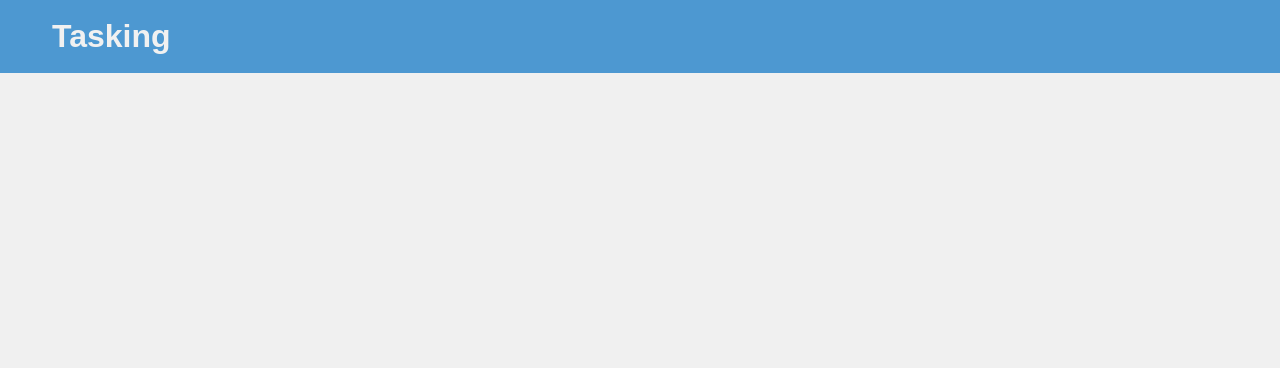
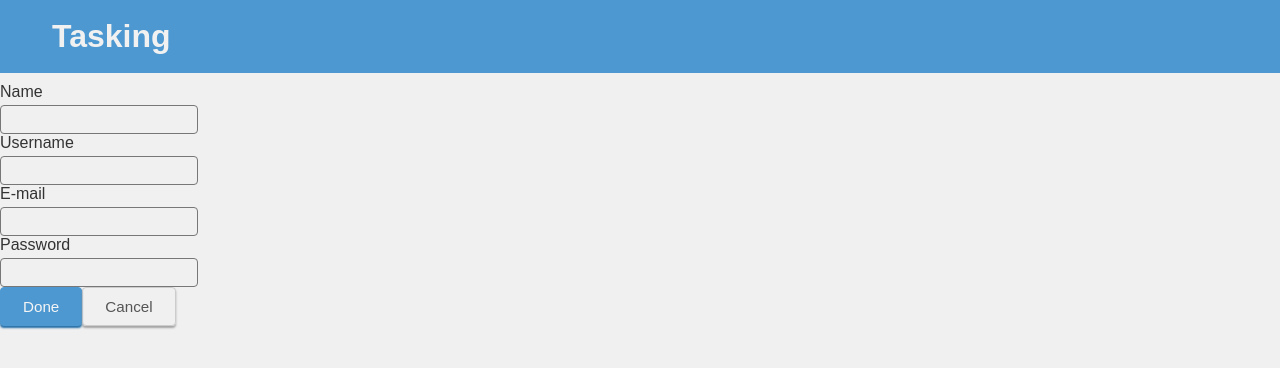
Before and after one commit to Gabriel-JM/tasking, a React (Create React App) app in the folder web/: page /register in a window 1280 px wide. Shown: the top 368 px of the page. Built offline with nearby package versions, Linux system fonts and the light colour scheme.

Commit message:
Creating register page

```diff
--- a/web/src/assets/css/buttons.css
+++ b/web/src/assets/css/buttons.css
@@ -5,7 +5,7 @@ button.btn {
   --btn-shadow: #888b;
 
   padding: 10px 22px;
-  font-size: 1rem;
+  font-size: 0.95rem;
   color: var(--btn-color);
   background-color: var(--btn-bg-color);
   border: 1px solid var(--btn-border-color);
--- /dev/null
+++ b/web/src/pages/Register/index.tsx
@@ -0,0 +1,23 @@
+import React from 'react'
+import { Link } from 'react-router-dom'
+import InputField from '../../components/Forms/InputField'
+
+function Register() {
+  return (
+    <section className="register-container">
+      <form>
+        <InputField label="Name" />
+        <InputField label="Username" />
+        <InputField label="E-mail" />
+        <InputField label="Password" />
+
+        <button className="btn primary">Done</button>
+        <Link to="/">
+          <button className="btn">Cancel</button>
+        </Link>
+      </form>
+    </section>
+  )
+}
+
+export default Register
--- a/web/src/router/index.tsx
+++ b/web/src/router/index.tsx
@@ -1,11 +1,13 @@
 import React from 'react'
 import { Route, Switch } from 'react-router-dom'
 import Login from '../pages/Login'
+import Register from '../pages/Register'
 
 function AppRouter() {
   return (
     <Switch>
       <Route path='/' exact component={Login} />
+      <Route path="/register" component={Register} />
     </Switch>
   )
 }
```
